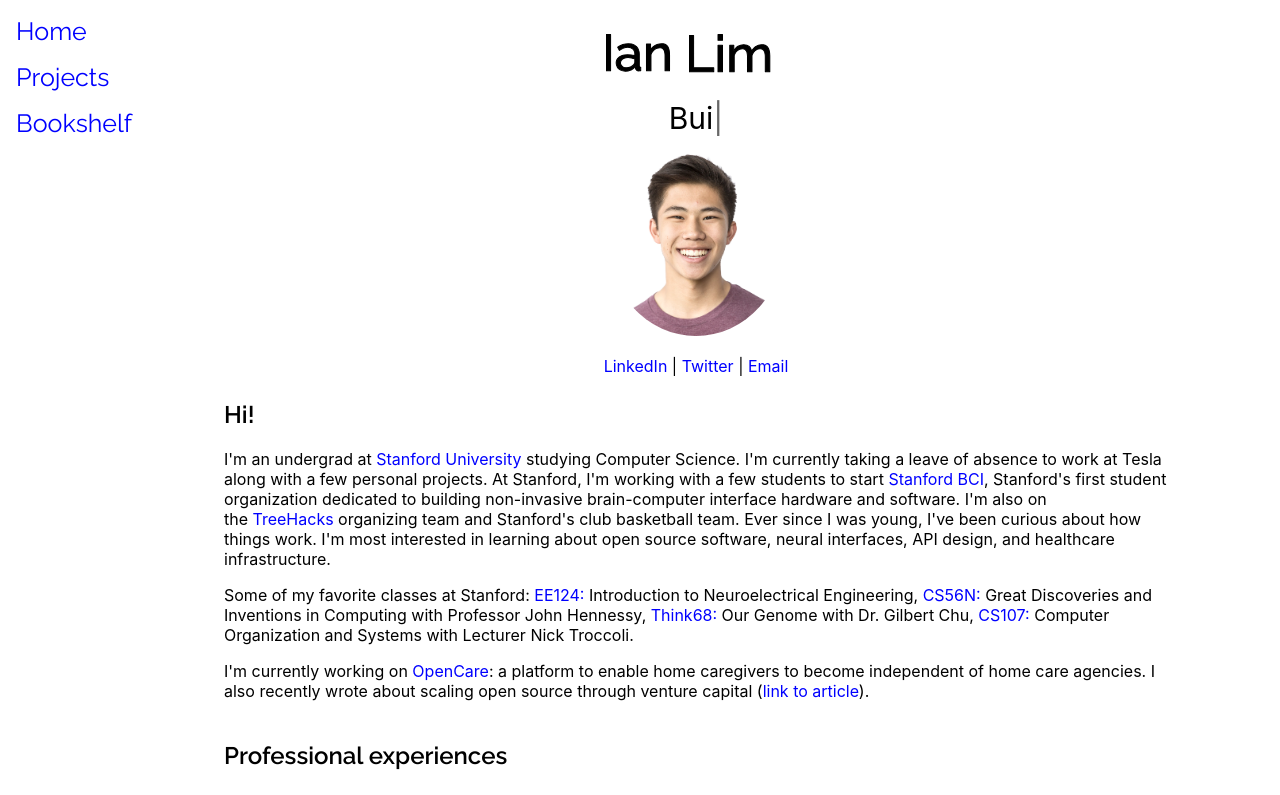
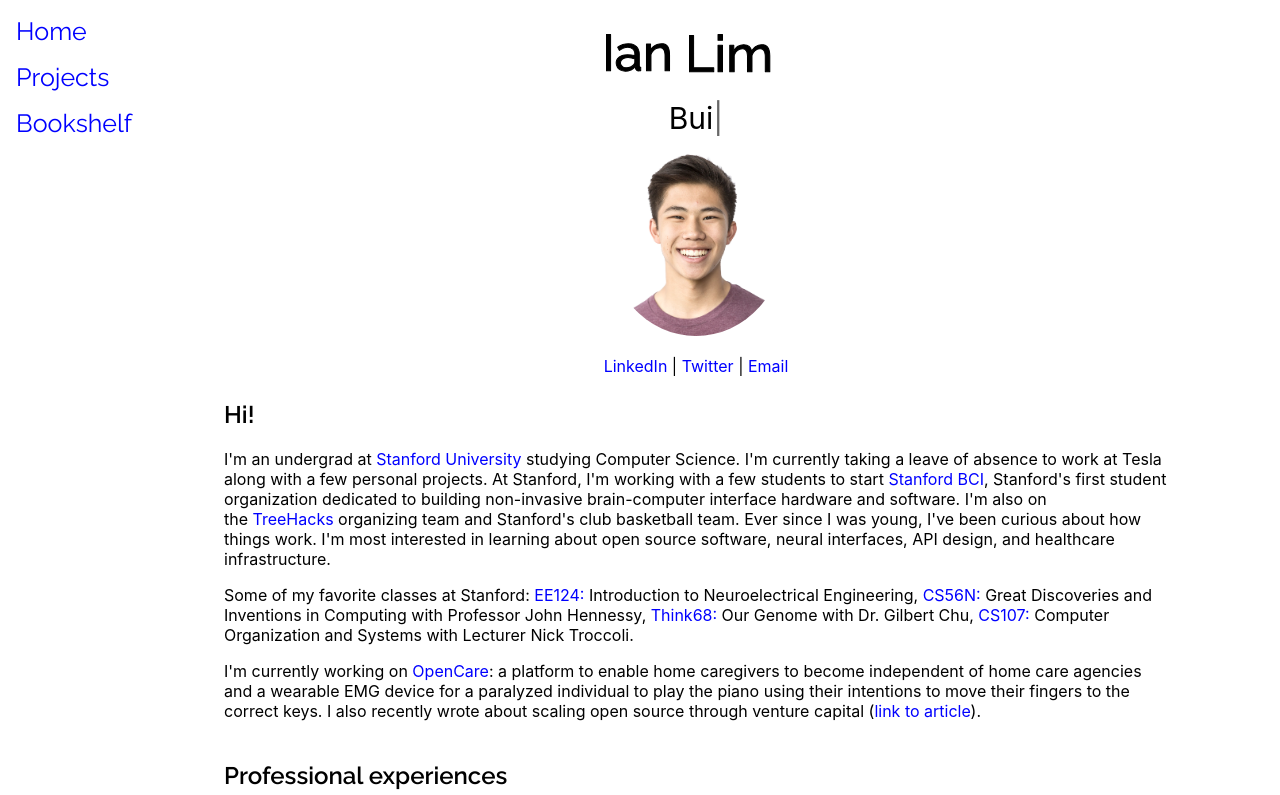
Before and after one commit to ianclim/ianlim.com, a React (Create React App) app: page / in a window 1280 px wide. Shown: the top 795 px of the page. Built offline with nearby package versions, Linux system fonts and the light colour scheme.

Commit message:
added emg project to home

```diff
--- a/src/components/Home/Home.js
+++ b/src/components/Home/Home.js
@@ -123,7 +123,8 @@ class Home extends React.Component {
               <p>
                 I'm currently working on&nbsp;
                 <a target="_blank" rel="noopener noreferrer" href="https://www.joinopencare.com/">OpenCare</a>
-                : a platform to enable home caregivers to become independent of home care agencies. I also recently wrote about
+                : a platform to enable home caregivers to become independent of home care agencies and a wearable EMG device for a paralyzed individual
+          to play the piano using their intentions to move their fingers to the correct keys. I also recently wrote about
                 scaling open source through venture capital (<a target="_blank" rel="noopener noreferrer" href="https://ianclim.medium.com/scaling-open-source-through-venture-capital-faf9fbb07613">link to article</a>).
               </p>
               <Box mb={-2} mt={5}>
```
